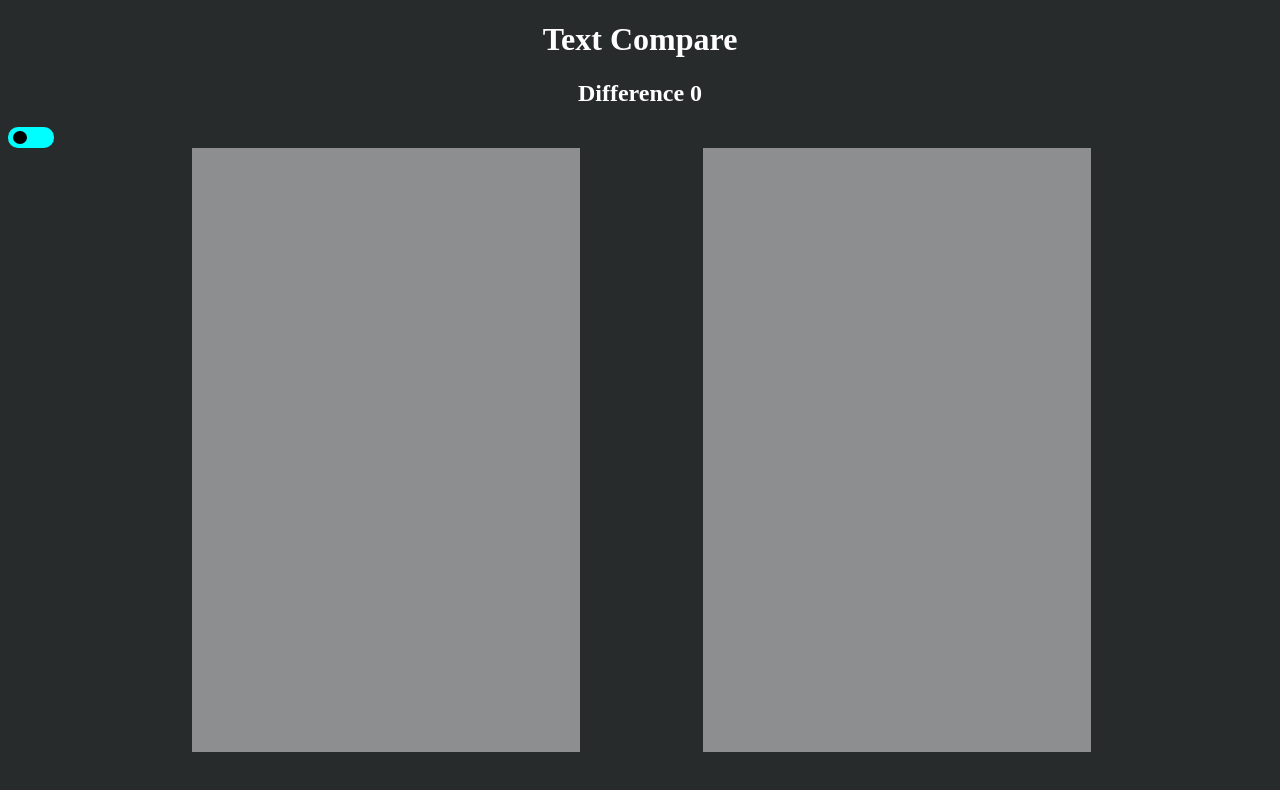
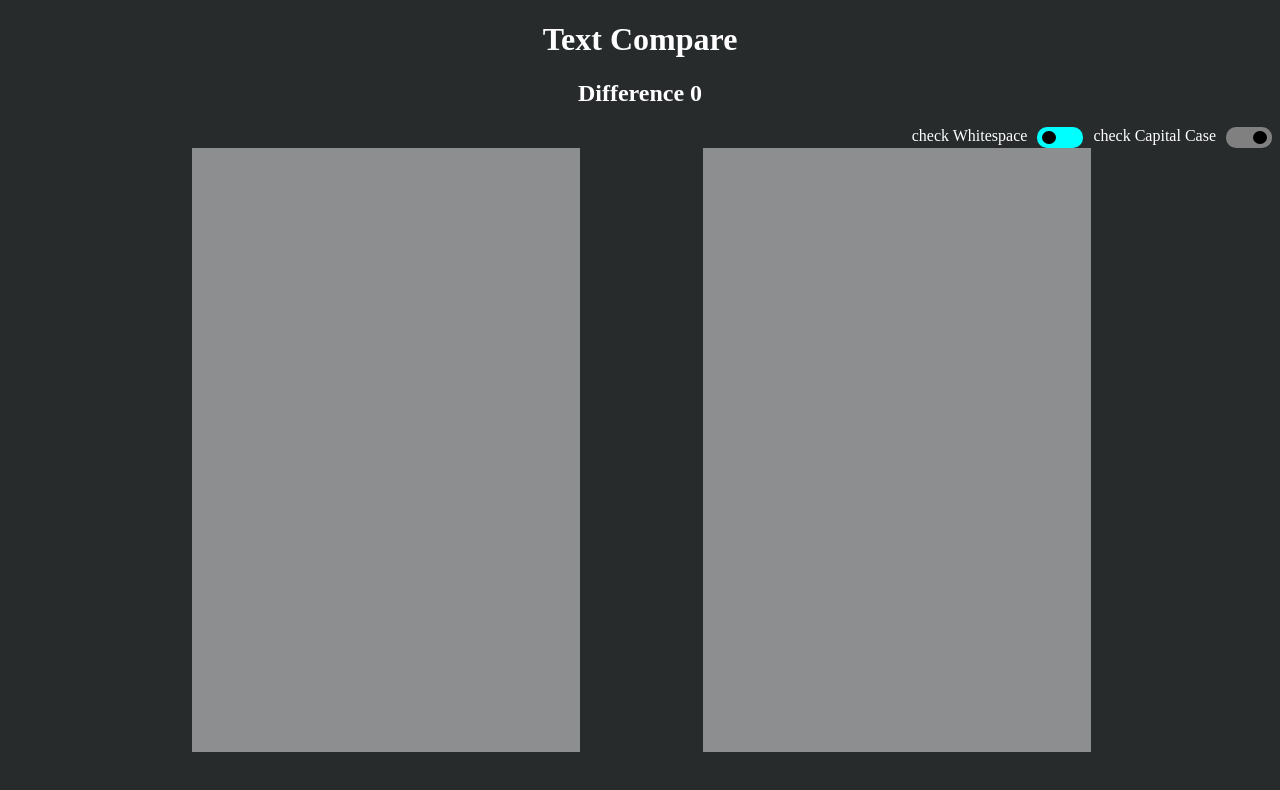
Before and after one commit to Erik-Daniel/textcompare, a React (Create React App) app: page / in a window 1280 px wide. Shown: the top 790 px of the page. Built offline with nearby package versions, Linux system fonts and the light colour scheme.

Commit message:
added good styling and some functionality

```diff
--- a/src/App.js
+++ b/src/App.js
@@ -5,8 +5,9 @@ function App() {
   const [getFirstText, setFirstText] = useState("");
   const [getSecondText, setSecondText] = useState("");
   const [getDiffRate, setDiffRate] = useState(0)
-  const [getTrim, setTrim] = useState(false)
+  const [getTrim, setTrim] = useState(true)
   const [getCapital, setCapital] = useState(false);
+  let trimState = {switch: false}
   let diff = 0;
   function handleScrollTop(e) {
     console.log(e.target)
@@ -41,6 +42,7 @@ function App() {
 
   }
 
+
   function calculate() {
     let secondText = getSecondText;
     let firstText = getFirstText;
@@ -48,20 +50,23 @@ function App() {
       firstText = firstText.toLowerCase();
       secondText = getSecondText.toLowerCase();
     }
+    if(!getTrim){
+      firstText = firstText.replace(/ /g, '');
+      // secondText = secondText.replace(/ /g, '');
+    }
     let element;
     for(let i = 0; i < secondText.length; i++){
-      if(secondText.charAt(i) !== firstText.charAt(i)){
-        // finalText =  finalText + (<mark>{secondText.charAt(i)}</mark>);
-        // finalText =  finalText + markText;
 
-        element =  <>{element}<mark>{secondText.charAt(i)}</mark></>
+
+        if(secondText.charAt(i) !== firstText.charAt(i)){
+            element =  <>{element}<mark>{secondText.charAt(i)}</mark></>
+        }
+        else {
+          element =  <>{element}{secondText.charAt(i)}</>
+        }
       }
-      else {
-        // finalText = finalText + secondText.charAt(i)
-        element =  <>{element}{secondText.charAt(i)}</>
 
-      }
-    }
+
     return element;
   }
   return (
@@ -69,16 +74,22 @@ function App() {
       <h1>Text Compare</h1>
       <div className='container'>
         <h2 className='difference'>Difference  {diff}</h2>
-        <Switch></Switch>
+        <div className='switches'>
+          <label>check Whitespace</label>
+          <Switch flipSwitch={(getTrim) => setTrim(getTrim)} defaultValue={getTrim}></Switch>
+          <label>check Capital Case</label>
+
+          <Switch flipSwitch={(getCapital) => setCapital(getCapital)} defaultValue={getCapital}></Switch>
+        </div>
         <div className='subContainer'>
           <div className='back'>
             <div id='highlight' className="highlights">
                 {calculate()}
             </div>
           </div>
-          <textarea className='secondTextArea' onChange={(e) => {setSecondText(e.target.value)}} onScroll={(e) => handleScrollTop(e)}></textarea>
+          <textarea className='secondTextArea' onChange={(e) => {setSecondText(e.target.value)}} onScroll={(e) => handleScrollTop(e)} value={getSecondText}></textarea>
         </div>
-        <textarea className='firstTextArea' onChange={(e) => {if(getTrim){setFirstText(e.target.value.trim())}else{setFirstText(e.target.value)}}} value={getFirstText}></textarea>
+        <textarea className='firstTextArea' onChange={(e) => {setFirstText(e.target.value)}} value={getFirstText}></textarea>
       </div>
 
     </div>
--- a/src/Switch.js
+++ b/src/Switch.js
@@ -2,20 +2,23 @@ import React from 'react';
 import { useState } from 'react';
 import "./switchStyle.css";
 
-export default function Switch() {
-    const [getSwitch, setSwitch] = useState(true);
-
+export default function Switch(props) {
+    const [getSwitch, setSwitch] = useState(props.defaultValue);
+    console.log(props.defaultValue)
     function handleSwitch(){
         if(!getSwitch){
+
             setSwitch(true);
+            props.flipSwitch(true)
         }
         else {
             setSwitch(false)
+            props.flipSwitch(false)
+
         }
     }
 
-  return <div className={getSwitch ? 'switchOn' : "switchOff"} onClick={() => {handleSwitch()}}>
-            <input type='checkbox'></input>
+  return <div className={getSwitch ? 'switchOn' : "switchOff"} onClick={() => {handleSwitch(props)}}>
             <div className={getSwitch ? "sliderLeft" : "sliderRight"} ></div>
         </div>
 }
--- a/src/style.css
+++ b/src/style.css
@@ -4,8 +4,6 @@ body {
 }
 h1 {
     text-align: center;
-}
-.container {
 }
 .subContainer {
     position: relative;
@@ -101,3 +99,9 @@ mark {
 .difference {
     text-align: center;
 }
+
+.switches {
+    display: flex;
+    justify-content: end;
+    gap: 10px;
+}
--- a/src/switchStyle.css
+++ b/src/switchStyle.css
@@ -20,7 +20,10 @@
     animation-name: switch-off;
     animation-duration: 0.5s;
 }
-div:hover {
+.switchOff:hover {
+    cursor: pointer;
+}
+.switchOn:hover {
     cursor: pointer;
 }
 input {
```
